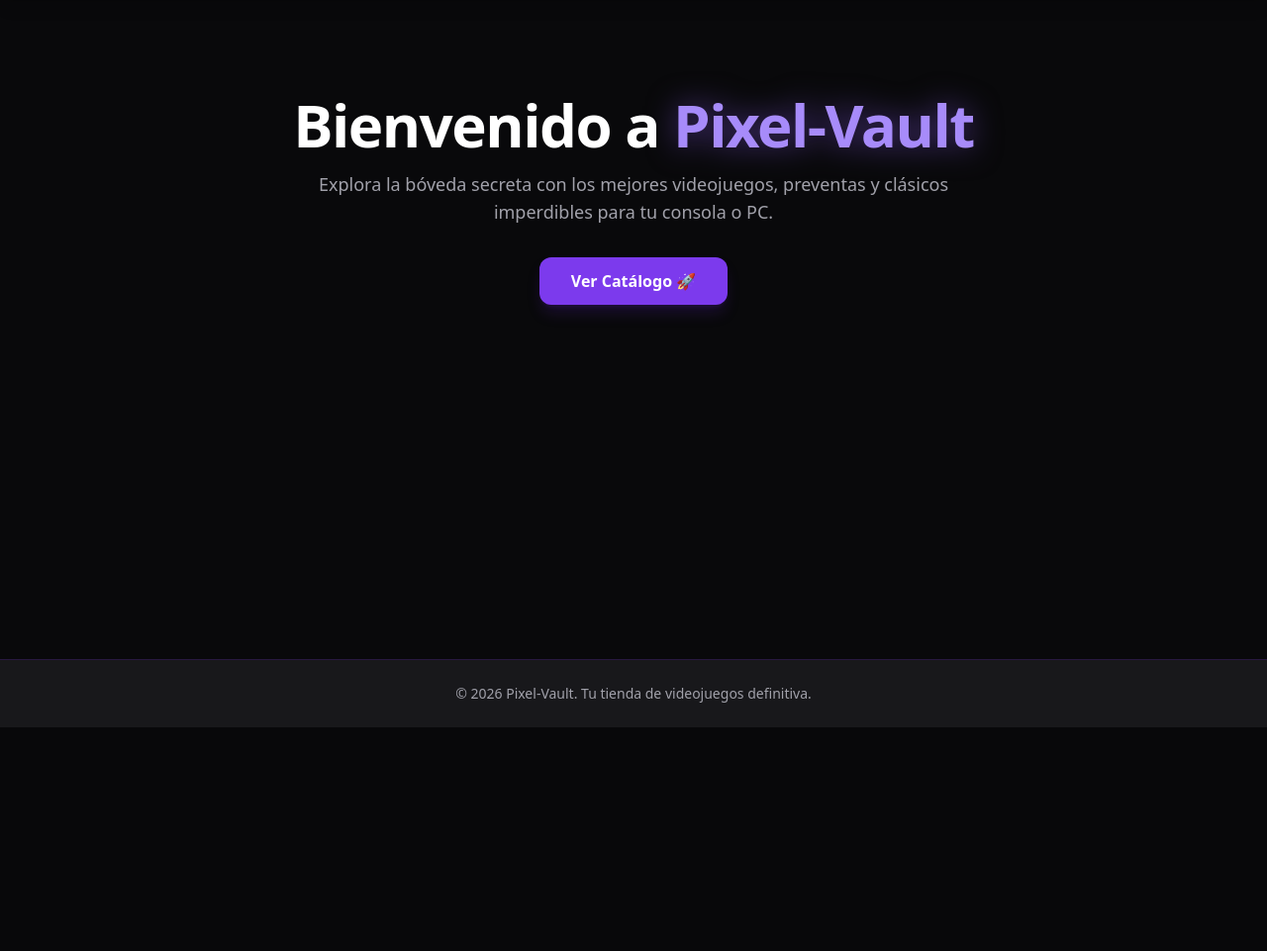
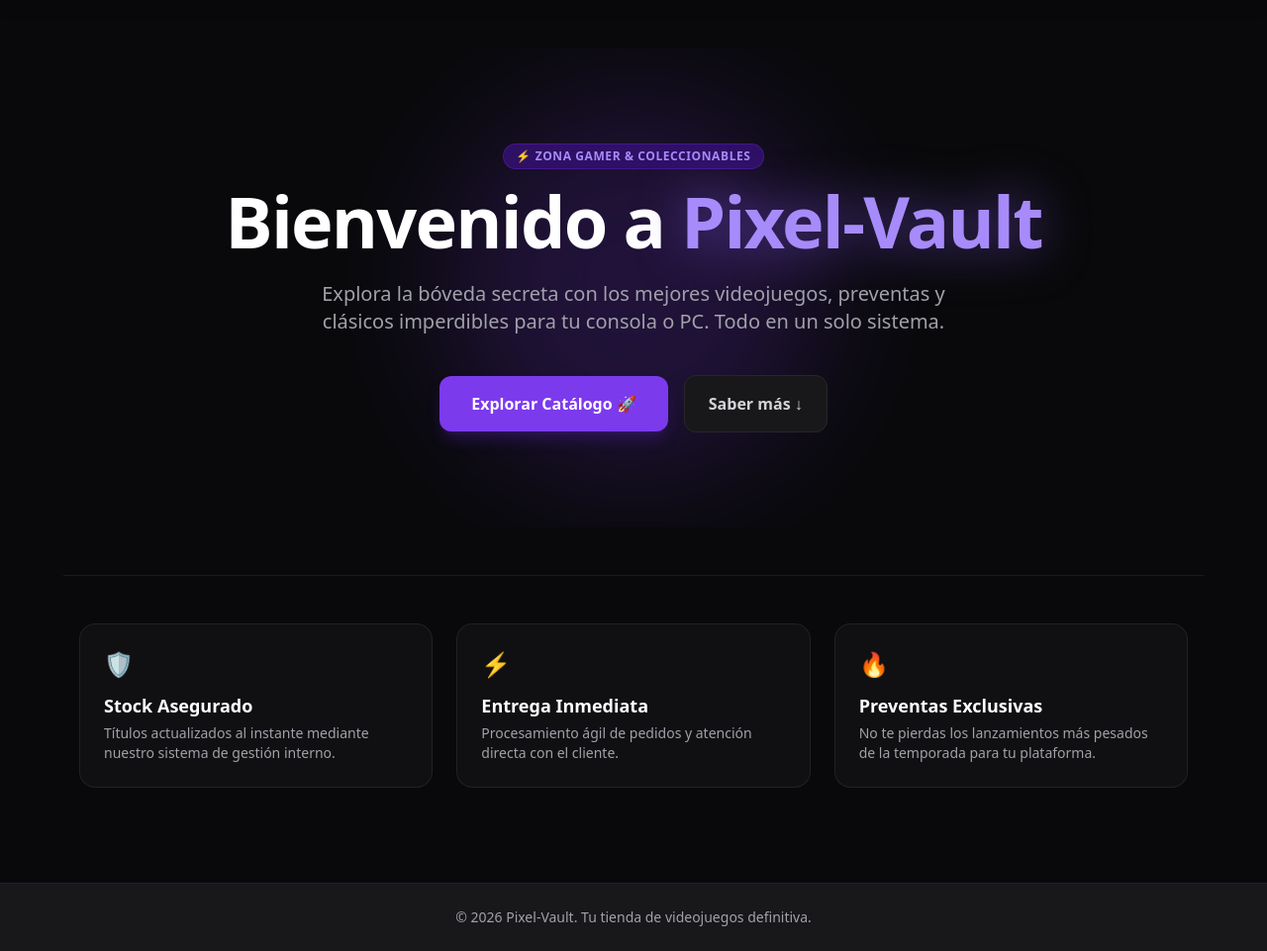
Before and after one commit to Torres-Fran-Dev/Pixel-Vault, a Django app: page / in a window 1280 px wide. Shown: the part 65-1026 px from the top of the page at 99% size. Before the commit the page ends 800 px from the top, so only its background shows below. Run offline with Django 4.2, Linux system fonts and the light colour scheme; some libraries are stand-ins or nearby versions.

Commit message:
feat: Le agregamos estilo al inicio

```diff
--- a/home/templates/home/index.html
+++ b/home/templates/home/index.html
@@ -1,20 +1,54 @@
 {% extends 'base.html' %}
+{% load static %}
 
-{% load static %}
 {% block title %}Inicio - Pixel-Vault{% endblock %}
 
 {% block content %}
-<div class="text-center py-12">
-    <h1 class="text-4xl sm:text-6xl font-extrabold text-white tracking-tight mb-4">
-        Bienvenido a <span class="text-violet-400 drop-shadow-[0_0_15px_rgba(139,92,246,0.5)]">Pixel-Vault</span>
-    </h1>
-    <p class="text-lg text-zinc-400 max-w-2xl mx-auto mb-8">
-        Explora la bóveda secreta con los mejores videojuegos, preventas y clásicos imperdibles para tu consola o PC.
-    </p>
+<!-- Hero Section con más presencia -->
+<div class="relative overflow-hidden py-16 sm:py-24 text-center">
+    <!-- Efecto de brillo de fondo difuminado -->
+    <div class="absolute inset-0 flex items-center justify-center pointer-events-none opacity-20">
+        <div class="w-96 h-96 bg-violet-600 rounded-full blur-3xl"></div>
+    </div>
 
-    <!--<img src={% static 'img/logo.png' %} alt='logo' class="mx-auto mb-8 h-24 w-auto drop-shadow-lg">-->
-    <a href="{% url 'lista_juegos' %}" class="inline-block bg-violet-600 hover:bg-violet-500 text-white font-bold py-3 px-8 rounded-xl shadow-lg shadow-violet-900/30 transition duration-200">
-        Ver Catálogo 🚀
-    </a>
+    <div class="relative z-10 max-w-4xl mx-auto px-4">
+        <span class="inline-block py-1 px-3 rounded-full bg-violet-950 text-violet-400 text-xs font-semibold tracking-wider uppercase mb-4 border border-violet-800/50">
+            ⚡ Zona Gamer & Coleccionables
+        </span>
+        <h1 class="text-4xl sm:text-7xl font-extrabold text-white tracking-tight mb-6">
+            Bienvenido a <span class="text-violet-400 drop-shadow-[0_0_25px_rgba(139,92,246,0.6)]">Pixel-Vault</span>
+        </h1>
+        <p class="text-lg sm:text-xl text-zinc-400 max-w-2xl mx-auto mb-10 leading-relaxed">
+            Explora la bóveda secreta con los mejores videojuegos, preventas y clásicos imperdibles para tu consola o PC. Todo en un solo sistema.
+        </p>
+
+        <div class="flex flex-col sm:flex-row justify-center items-center gap-4">
+            <a href="{% url 'lista_juegos' %}" class="w-full sm:w-auto bg-violet-600 hover:bg-violet-500 text-white font-bold py-4 px-8 rounded-xl shadow-lg shadow-violet-900/40 transition-all duration-200 transform hover:-translate-y-0.5">
+                Explorar Catálogo 🚀
+            </a>
+            <a href="#features" class="w-full sm:w-auto bg-zinc-900 hover:bg-zinc-800 text-zinc-300 font-semibold py-4 px-6 rounded-xl border border-zinc-800 transition-all duration-200">
+                Saber más ↓
+            </a>
+        </div>
+    </div>
+</div>
+
+<!-- Seccion de características / onda extra -->
+<div id="features" class="max-w-6xl mx-auto px-4 py-12 grid grid-cols-1 md:grid-cols-3 gap-6 border-t border-zinc-800/60 mt-12">
+    <div class="bg-zinc-900/50 border border-zinc-800/80 p-6 rounded-2xl backdrop-blur-sm">
+        <div class="text-violet-400 text-2xl mb-3">🛡️</div>
+        <h3 class="text-white font-bold text-lg mb-1">Stock Asegurado</h3>
+        <p class="text-zinc-400 text-sm">Títulos actualizados al instante mediante nuestro sistema de gestión interno.</p>
+    </div>
+    <div class="bg-zinc-900/50 border border-zinc-800/80 p-6 rounded-2xl backdrop-blur-sm">
+        <div class="text-violet-400 text-2xl mb-3">⚡</div>
+        <h3 class="text-white font-bold text-lg mb-1">Entrega Inmediata</h3>
+        <p class="text-zinc-400 text-sm">Procesamiento ágil de pedidos y atención directa con el cliente.</p>
+    </div>
+    <div class="bg-zinc-900/50 border border-zinc-800/80 p-6 rounded-2xl backdrop-blur-sm">
+        <div class="text-violet-400 text-2xl mb-3">🔥</div>
+        <h3 class="text-white font-bold text-lg mb-1">Preventas Exclusivas</h3>
+        <p class="text-zinc-400 text-sm">No te pierdas los lanzamientos más pesados de la temporada para tu plataforma.</p>
+    </div>
 </div>
 {% endblock %}
```
